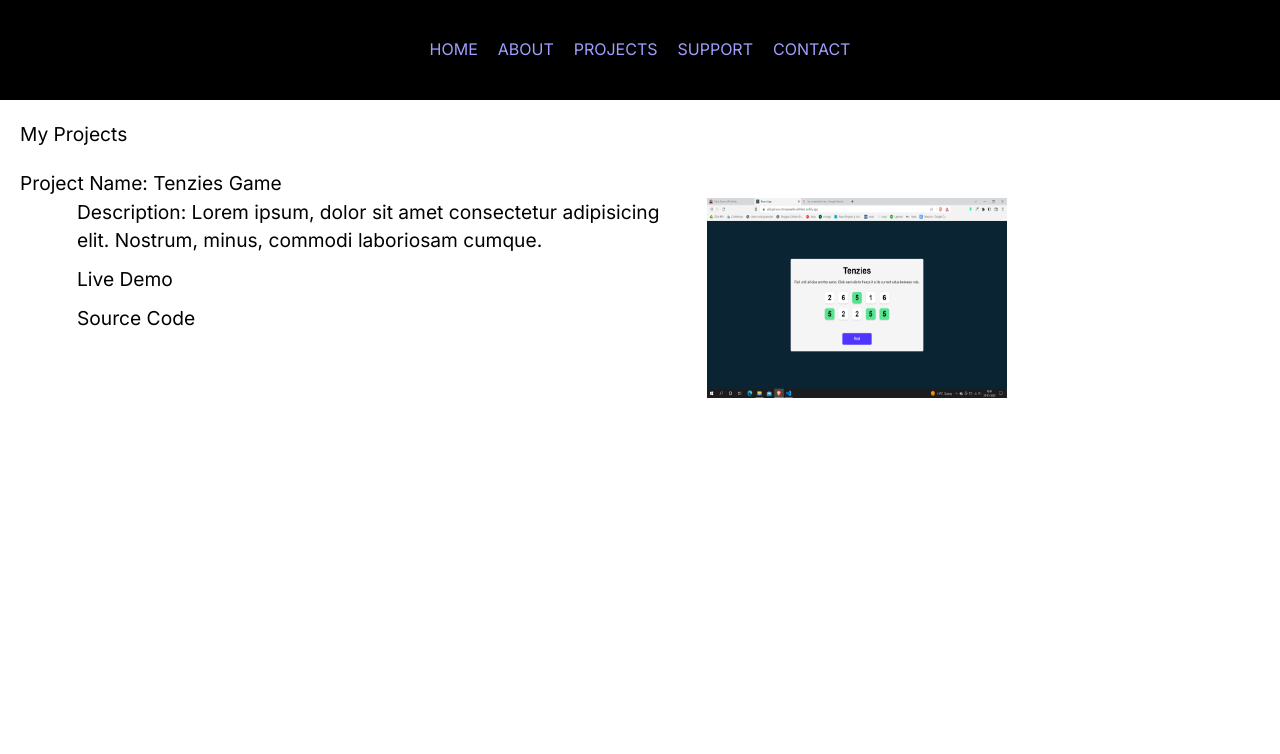
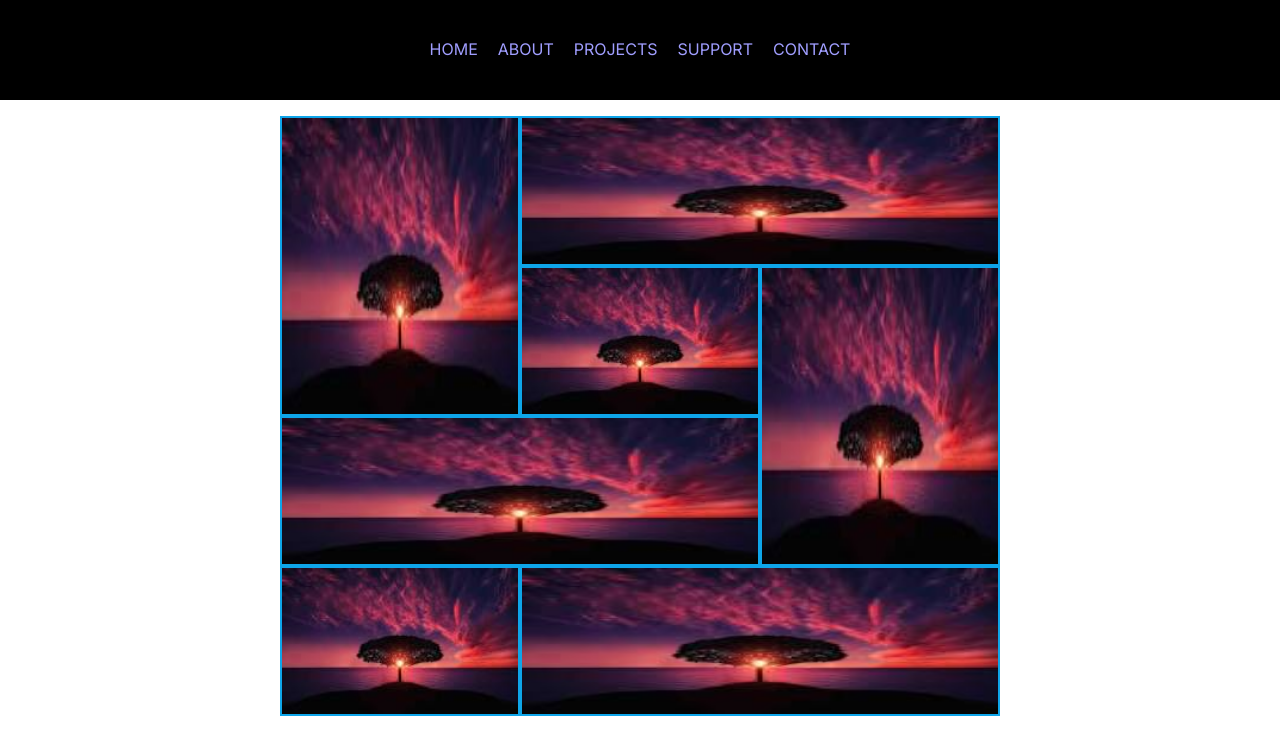
Before and after one commit to rahilansari261/portfolio, a Next.js app: page /projects in a window 1280 px wide. Shown: the top 754 px of the page. Built offline with nearby package versions, Linux system fonts and the light colour scheme.

Commit message:
projects grid done

```diff
--- a/app/projects/page.tsx
+++ b/app/projects/page.tsx
@@ -2,81 +2,29 @@ import Image from "next/image";
 
 const Projects = () => {
   return (
-    <div className="flex justify-center">
-      <div className="text-black p-5">
-        <h2 className="mb-5">My Projects</h2>
-        <div className="mb-5">
-          <h3>Project Name: Tenzies Game</h3>
-          <div className="flex justify-center gap-2.5 mb-[30px]">
-            <div className="basis-6/12">
-              <p>Description: Lorem ipsum, dolor sit amet consectetur adipisicing elit. Nostrum, minus, commodi laboriosam cumque.</p>
-
-              <a className="block mt-2.5" href="https://ubiquitous-stroopwafel-a249ed.netlify.app/" target="_blank">
-                Live Demo
-              </a>
-              <a className="block mt-2.5" href="https://github.com/rahilansari261/tenzies" target="_blank">
-                Source Code
-              </a>
+    <div className="w-full text-black text-[1.2rem] px-10 py-4 md:max-w-[800px] md:mx-auto">
+      <div className="grid grid-cols-3 ">
+        <div className="border-solid border-2 border-sky-500 relative row-span-2">
+          <Image className="max-w-full max-h-full " src="/assets/images/tree.jpeg" alt="tree-image" fill={true} />
         </div>
-            <div className="basis-2/5">
-              <Image className="h-[200px] max-w-[300px]" src="/assets/images/tenzies.png" alt="tenzies app screenshot" width="480" height="480" />
+        <div className="border-solid border-2 border-sky-500 relative h-[150px] col-span-2">
+          <Image className="max-w-full max-h-full " src="/assets/images/tree.jpeg" alt="tree-image" fill={true} />
         </div>
+        <div className="border-solid border-2 border-sky-500 relative h-[150px]">
+          <Image className="max-w-full max-h-full " src="/assets/images/tree.jpeg" alt="tree-image" fill={true} />
         </div>
+        <div className="border-solid border-2 border-sky-500 relative  row-span-2">
+          <Image className="max-w-full max-h-full " src="/assets/images/tree.jpeg" alt="tree-image" fill={true} />
         </div>
-        {/* <div className="project">
-          <h3>Project Name: Tenzies Game</h3>
-          <div className="project-with-image">
-            <div className="project--desc">
-              <p>Description: Lorem ipsum, dolor sit amet consectetur adipisicing elit. Nostrum, minus, commodi laboriosam cumque.</p>
-
-              <a href="https://ubiquitous-stroopwafel-a249ed.netlify.app/" target="_blank">
-                Live Demo
-              </a>
-              <a href="https://github.com/rahilansari261/tenzies" target="_blank">
-                Source Code
-              </a>
+        <div className="border-solid border-2 border-sky-500 relative h-[150px] col-span-2">
+          <Image className="max-w-full max-h-full " src="/assets/images/tree.jpeg" alt="tree-image" fill={true} />
         </div>
-            <div className="project--image">
-              <Image className="project--screenshot" src="/assets/images/tenzies.png" alt="tenzies app screenshot" />
+        <div className="border-solid border-2 border-sky-500 relative h-[150px]">
+          <Image className="max-w-full max-h-full " src="/assets/images/tree.jpeg" alt="tree-image" fill={true} />
         </div>
+        <div className="border-solid border-2 border-sky-500 relative h-[150px] col-span-2">
+          <Image className="max-w-full max-h-full " src="/assets/images/tree.jpeg" alt="tree-image" fill={true} />
         </div>
-        </div> */}
-        {/* <div className="project">
-          <h3>Project Name: Tenzies Game</h3>
-          <div className="project-with-image">
-            <div className="project--desc">
-              <p>Description: Lorem ipsum, dolor sit amet consectetur adipisicing elit. Nostrum, minus, commodi laboriosam cumque.</p>
-
-              <a href="https://ubiquitous-stroopwafel-a249ed.netlify.app/" target="_blank">
-                Live Demo
-              </a>
-              <a href="https://github.com/rahilansari261/tenzies" target="_blank">
-                Source Code
-              </a>
-            </div>
-            <div className="project--image">
-              <Image className="project--screenshot" src="/assets/images/tenzies.png" alt="tenzies app screenshot" />
-            </div>
-          </div>
-        </div> */}
-        {/* <div className="project">
-          <h3>Project Name: Tenzies Game</h3>
-          <div className="project-with-image">
-            <div className="project--desc">
-              <p>Description: Lorem ipsum, dolor sit amet consectetur adipisicing elit. Nostrum, minus, commodi laboriosam cumque.</p>
-
-              <a href="https://ubiquitous-stroopwafel-a249ed.netlify.app/" target="_blank">
-                Live Demo
-              </a>
-              <a href="https://github.com/rahilansari261/tenzies" target="_blank">
-                Source Code
-              </a>
-            </div>
-            <div className="project--image">
-              <Image className="project--screenshot" src="/assets/images/tenzies.png" alt="tenzies app screenshot" />
-            </div>
-          </div>
-        </div> */}
       </div>
     </div>
   );
```
Lines whose indentation alone changed are shown as unchanged.
